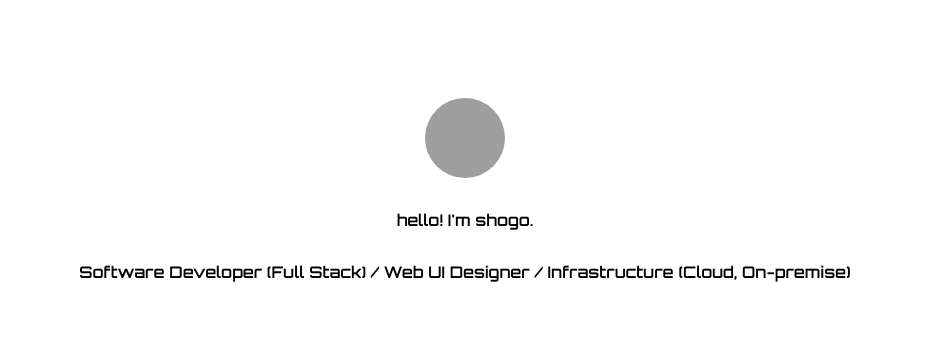
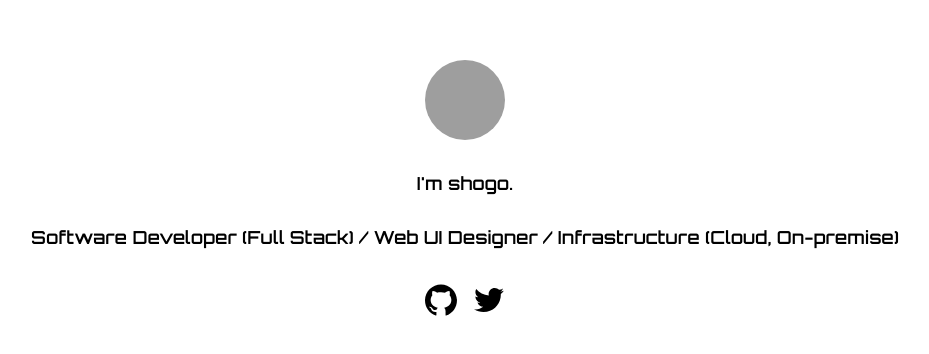
Before and after one commit to hakanai03/portfolio, a React (Vite) app: page / in a window 1280 px wide. Shown: the part 210-564 px from the top of the page, without its empty margins (175-1104 px from the left). Built offline with nearby package versions, Linux system fonts and the light colour scheme; grey boxes are pictures that could not be loaded.

Commit message:
add animation lib

```diff
--- a/package.json
+++ b/package.json
@@ -12,7 +12,9 @@
     "@ant-design/icons": "^5.0.1",
     "md5": "^2.3.0",
     "react": "^18.2.0",
-    "react-dom": "^18.2.0"
+    "react-dom": "^18.2.0",
+    "three": "^0.150.1",
+    "vanta": "^0.5.24"
   },
   "devDependencies": {
     "@types/md5": "^2.3.2",
--- a/src/index.css
+++ b/src/index.css
@@ -1,8 +1,48 @@
-@import url('https://fonts.googleapis.com/css2?family=Orbitron:wght@600&display=swap');
-
+@import url("https://fonts.googleapis.com/css2?family=Orbitron:wght@600&display=swap");
 
 * {
   margin: 0;
   padding: 0;
-  font-family: 'Orbitron', sans-serif;
+  font-family: "Orbitron", sans-serif;
 }
+
+a {
+  text-decoration: none;
+  color: black;
+}
+
+a:hover {
+  color: black;
+}
+
+body {
+  font-size: 16px;
+}
+
+/* iPhone (portrait) */
+@media screen and (max-width: 414px) and (orientation: portrait) {
+  body {
+    font-size: 14px;
+  }
+}
+
+/* iPhone (landscape) */
+@media screen and (max-width: 736px) and (orientation: landscape) {
+  body {
+    font-size: 14px;
+  }
+}
+
+/* iPad (portrait) */
+@media screen and (min-width: 768px) and (max-width: 1024px) and (orientation: portrait) {
+  body {
+    font-size: 18px;
+  }
+}
+
+/* iPad (landscape) */
+@media screen and (min-width: 1025px) and (orientation: landscape) {
+  body {
+    font-size: 18px;
+  }
+}
--- a/src/pages/top.tsx
+++ b/src/pages/top.tsx
@@ -1,3 +1,4 @@
+import { GithubOutlined, TwitterOutlined } from "@ant-design/icons";
 import md5 from "md5";
 
 const hash = md5("hakanai.blog@gmail.com");
@@ -29,11 +30,26 @@ export const Top = () => {
           alt="Gravatar Icon"
         />
       </div>
-      <p>hello! I'm shogo.</p>
+      <p>I'm shogo.</p>
       <p>
         Software Developer (Full Stack) / Web UI Designer / Infrastructure
         (Cloud, On-premise)
       </p>
+      <div
+        style={{
+          display: "flex",
+          gap: "1rem",
+          justifyContent: "center",
+          alignItems: "center",
+        }}
+      >
+        <a href="https://github.com/hakanai03">
+          <GithubOutlined style={{ fontSize: "2rem" }} />
+        </a>
+        <a href="https://twitter.com/i_shogo03" style={{ fontSize: "2rem" }}>
+          <TwitterOutlined />
+        </a>
+      </div>
     </div>
   );
 };
```
Also changed, not shown: 1 other file (tests, documents, lock files or other folders).
